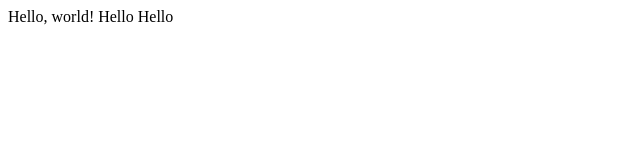
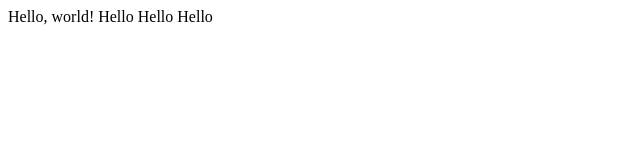
Before and after one commit to mubashir2712/lecture0, a plain HTML site: page hello.html in a window 1280 px wide. Shown: the full height of the page, 0-640 px from the left. Drawn offline with Linux system fonts and the light colour scheme.

Commit message:
added hello.html

```diff
--- a/hello.html
+++ b/hello.html
@@ -4,6 +4,6 @@
        <title>My Webpage!</title>
    </head>
    <body>
-       Hello, world! Hello Hello
+       Hello, world! Hello Hello Hello
    </body>
 </html>
```
